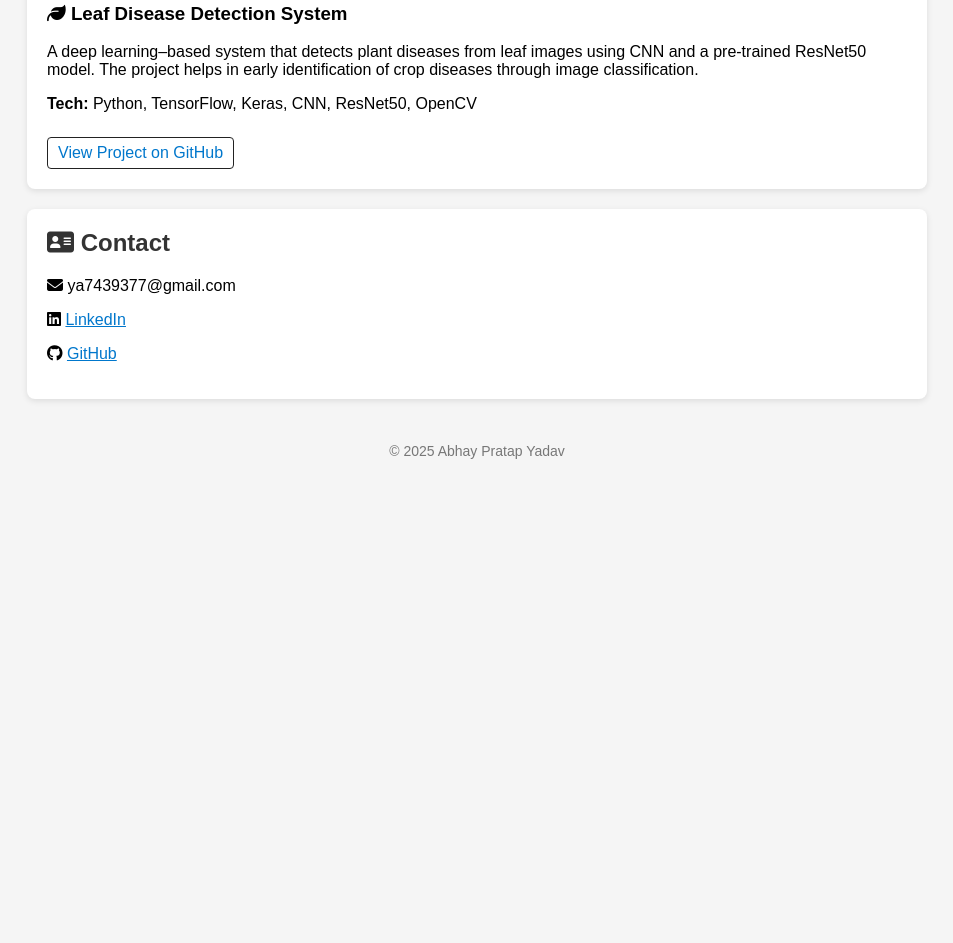
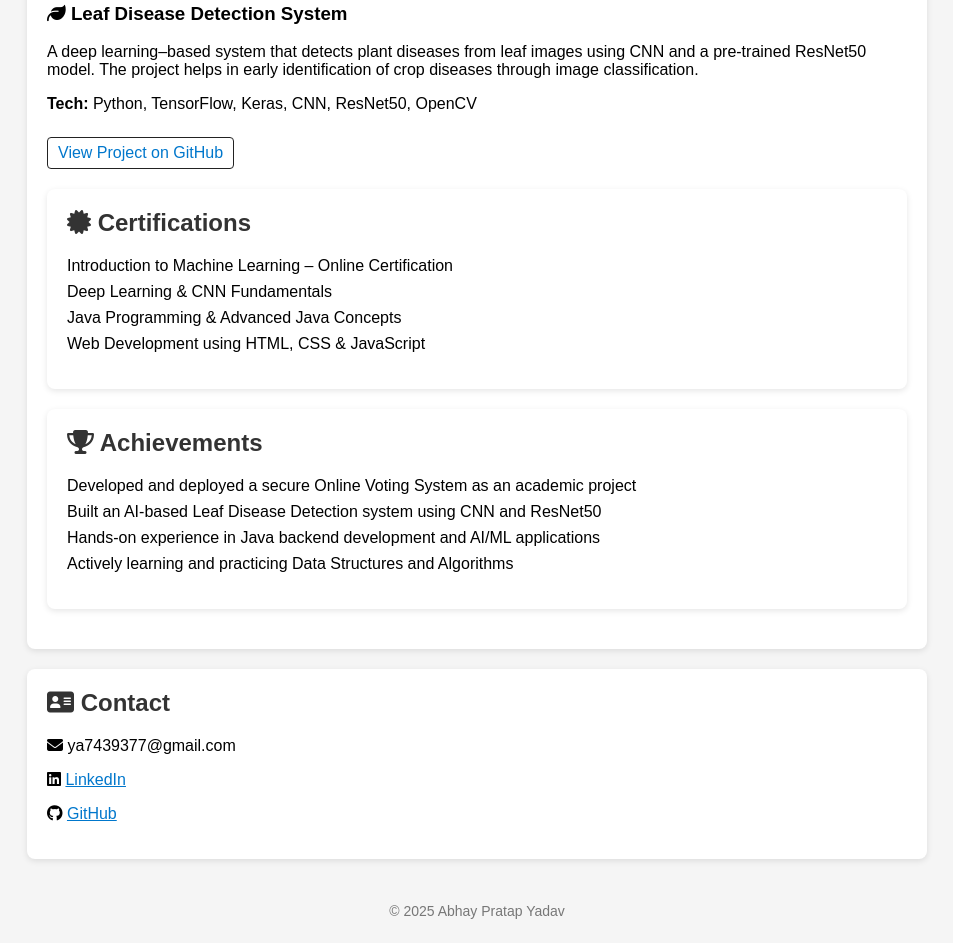
Before and after one commit to AbhayPratap0307/AbhayPratap0307.github.io, a plain HTML site: page index.html in a window 1280 px wide. Shown: the part 999-1942 px from the top of the page, without its empty margins (163-1116 px from the left). Before the commit the page ends 1482 px from the top, so only its background shows below. Drawn offline with Linux system fonts and the light colour scheme.

Commit message:
Added separate certifications and achievements sections

```diff
--- a/index.html
+++ b/index.html
@@ -71,6 +71,26 @@ as a software engineer in AI-driven environments.
         View Project on GitHub
     </a>
 </div>
+<section>
+    <h2><i class="fas fa-certificate"></i> Certifications</h2>
+    <ul class="cert-list">
+        <li>Introduction to Machine Learning – Online Certification</li>
+        <li>Deep Learning & CNN Fundamentals</li>
+        <li>Java Programming & Advanced Java Concepts</li>
+        <li>Web Development using HTML, CSS & JavaScript</li>
+    </ul>
+</section>
+<section>
+    <h2><i class="fas fa-trophy"></i> Achievements</h2>
+    <ul class="achieve-list">
+        <li>Developed and deployed a secure Online Voting System as an academic project</li>
+        <li>Built an AI-based Leaf Disease Detection system using CNN and ResNet50</li>
+        <li>Hands-on experience in Java backend development and AI/ML applications</li>
+        <li>Actively learning and practicing Data Structures and Algorithms</li>
+    </ul>
+</section>
+
+
 
     </div>
 
--- a/style.css
+++ b/style.css
@@ -78,3 +78,34 @@ footer {
 .skills-list strong {
     color: #222;
 }
+.cert-list {
+    list-style-type: none;
+    padding-left: 0;
+}
+
+.cert-list li {
+    margin-bottom: 8px;
+    font-size: 16px;
+}
+
+.cert-list i {
+    color: #0077cc;
+    margin-right: 8px;
+}
+.cert-list a {
+    text-decoration: none;
+    color: #0077cc;
+}
+.achieve-list {
+    list-style-type: none;
+    padding-left: 0;
+}
+
+.achieve-list li {
+    margin-bottom: 8px;
+    font-size: 16px;
+}
+.achieve-list i {
+    color: #ff9900;
+    margin-right: 8px;
+}
```
